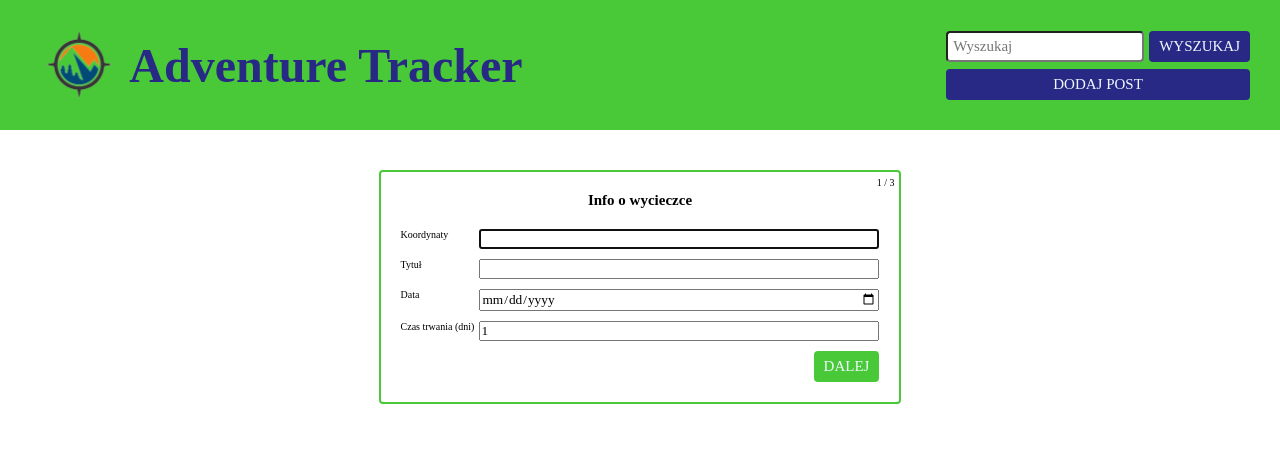
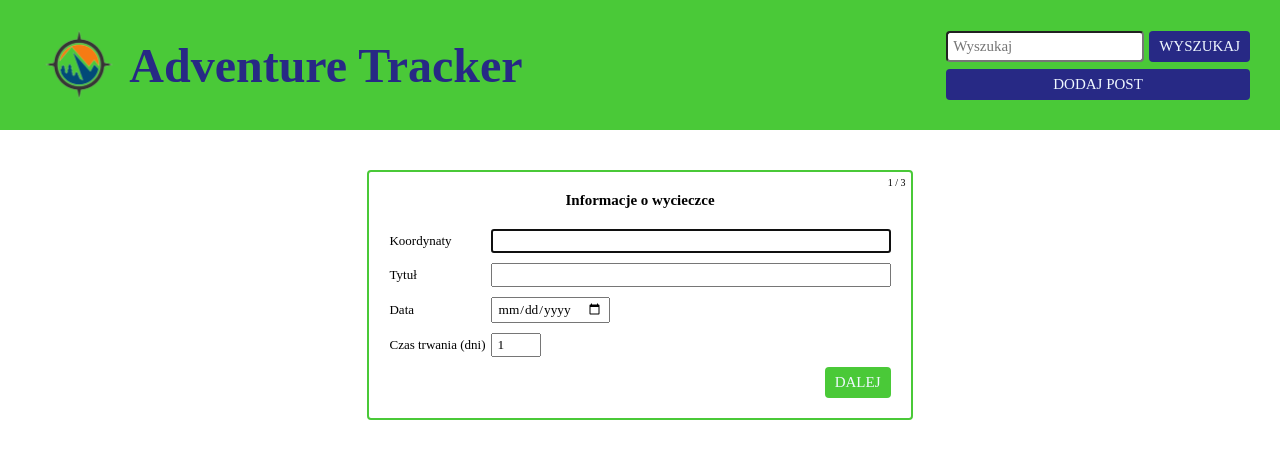
Before and after one commit to git-asia/AdventureTracker_Client, a React (Create React App) app: page /form in a window 1280 px wide. Shown: the top 458 px of the page. Built offline with nearby package versions, Linux system fonts and the light colour scheme; no server answers.

Commit message:
Installed chakra. Added drop-down select option to field kind of activity. Added some styling to the forms.

```diff
--- a/package.json
+++ b/package.json
@@ -3,6 +3,7 @@
   "version": "0.1.0",
   "private": true,
   "dependencies": {
+    "@chakra-ui/react": "^2.5.5",
     "@testing-library/jest-dom": "^5.16.5",
     "@testing-library/react": "^13.4.0",
     "@testing-library/user-event": "^13.5.0",
--- a/src/components/Header/Header.tsx
+++ b/src/components/Header/Header.tsx
@@ -31,8 +31,6 @@ export const Header = () => {
                     </form>
                     <Button to="/form" text="Dodaj post"/>
                 </div>
-
-
             </div>
         </header>
     );
--- a/src/components/MultistepForm/DescriptionForm.tsx
+++ b/src/components/MultistepForm/DescriptionForm.tsx
@@ -1,7 +1,8 @@
 import { FormWrapper } from "./FormWrapper";
 
+
 type DescriptionData = {
-    kind: string
+
     tags: string
     description: string
 }
@@ -11,21 +12,14 @@ type DescriptionFormProps = DescriptionData & {
 }
 
 export function DescriptionForm({
-                                kind,
+
                                 tags,
                                 description,
                                 updateFields,
                             }: DescriptionFormProps) {
     return (
         <FormWrapper title="Opis wycieczki">
-            <label>Rodzaj aktywności</label>
-            <input
-                autoFocus
-                required
-                type="text"
-                value={kind}
-                onChange={e => updateFields({ kind: e.target.value })}
-            />
+
             <label>Tagi</label>
             <input
                 type="text"
--- /dev/null
+++ b/src/components/MultistepForm/ExtraForm.scss
@@ -0,0 +1,3 @@
+.css-162mkon {
+  display: none!important;
+}
--- a/src/components/MultistepForm/ExtraForm.tsx
+++ b/src/components/MultistepForm/ExtraForm.tsx
@@ -1,8 +1,12 @@
-import { FormWrapper } from "./FormWrapper"
+import { FormWrapper } from "./FormWrapper";
+import {Select} from "@chakra-ui/react";
+import './ExtraForm.scss';
+
 
 type ExtraData = {
     url: string
     iframe: string
+    kind: string
 }
 
 type ExtraFormProps = ExtraData & {
@@ -12,13 +16,15 @@ type ExtraFormProps = ExtraData & {
 export function ExtraForm({
                                 url,
                                 iframe,
+                                kind,
                                 updateFields,
                             }: ExtraFormProps) {
     return (
-        <FormWrapper title="Account Creation">
+        <FormWrapper title="Dodatkowe informacje">
             <label>URL</label>
             <input
                 autoFocus
+                required
                 type="text"
                 value={url}
                 onChange={e => updateFields({ url: e.target.value })}
@@ -29,6 +35,23 @@ export function ExtraForm({
                 value={iframe}
                 onChange={e => updateFields({ iframe: e.target.value })}
             />
+            <label>Aktywność</label>
+            <Select
+                placeholder='Wybierz rodzaj aktywności'
+                _placeholder={{ opacity: .5, color: 'gray' }}
+                required
+                value={kind}
+                onChange={e => updateFields({ kind: e.target.value })}
+            >
+                <option value='Hiking'>Hiking</option>
+                <option value='Wspinaczka'>Wspinaczka</option>
+                <option value='Alpinizm'>Alpinizm</option>
+                <option value='Via ferrata'>Via ferrata</option>
+                <option value='Rower'>Rower</option>
+                <option value='Kajak'>Kajak</option>
+                <option value='Jacht'>Jacht</option>
+            </Select>
+
         </FormWrapper>
     )
 }
--- a/src/components/MultistepForm/FormWrapper.scss
+++ b/src/components/MultistepForm/FormWrapper.scss
@@ -1,3 +1,5 @@
+@import '../../_variables';
+
 .form-wrapp {
   h2 {
     text-align: center;
@@ -7,6 +9,23 @@
     display: grid;
     gap: 1rem .5rem;
     justify-content: flex-start;
+    align-items: center;
     grid-template-columns: auto minmax(auto, 400px);
+
+    input {
+      padding: .2rem .5rem;
+    }
+
+    input[type=date] {
+      width: fit-content;
+    }
+
+    input[type=number] {
+      width: 5rem;
+    }
+
+    label {
+      font-size: $small-fs;
+    }
   }
 }
--- a/src/components/MultistepForm/MultistepForm.tsx
+++ b/src/components/MultistepForm/MultistepForm.tsx
@@ -15,11 +15,11 @@ type FormData = {
     title: string
     date: string
     duration: string
-    kind: string
     tags: string
     description: string
     url: string
     iframe: string
+    kind: string
 }
 
 const INITIAL_DATA: FormData = {
@@ -29,9 +29,9 @@ const INITIAL_DATA: FormData = {
     duration: '1',
     tags: '',
     description: '',
-    kind: '',
     url: '',
     iframe: '',
+    kind: '',
 }
 
 function MultistepForm() {
--- a/src/components/MultistepForm/TripForm.tsx
+++ b/src/components/MultistepForm/TripForm.tsx
@@ -19,7 +19,7 @@ export function TripForm({
                              updateFields,
                          }: TripFormProps) {
     return (
-        <FormWrapper title="Info o wycieczce">
+        <FormWrapper title="Informacje o wycieczce">
             <label>Koordynaty</label>
             <input
                 autoFocus
```
Also changed, not shown: 1 other file (tests, documents, lock files or other folders).
